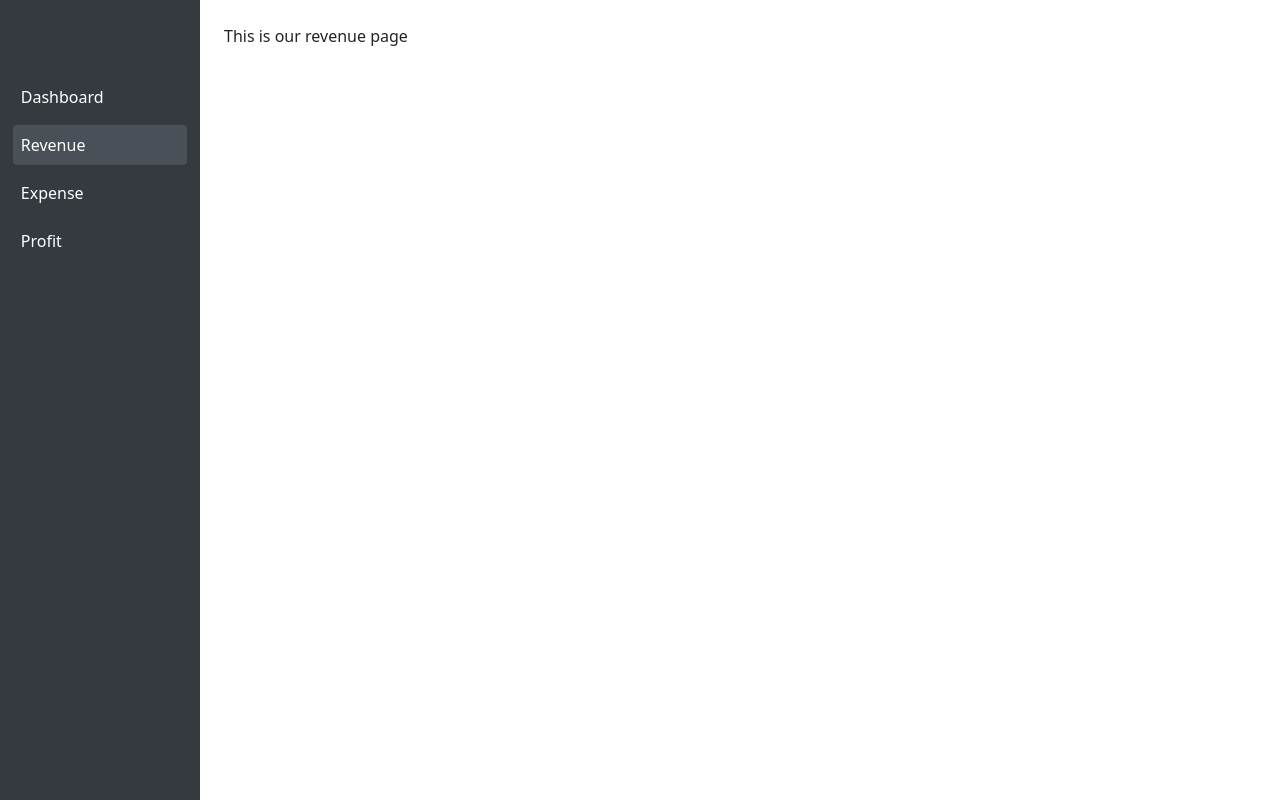
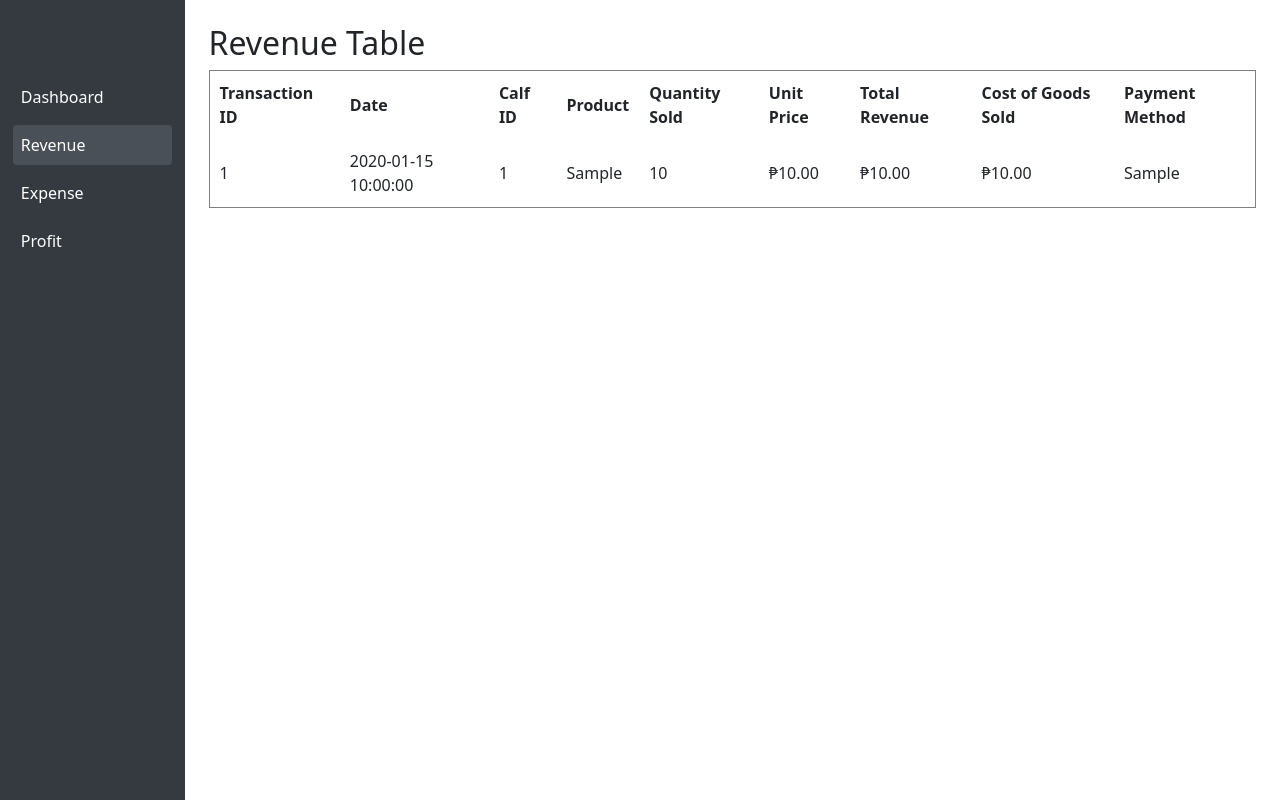
Before and after one commit to luisantoniojopia/infoman-finals-smdf-dtbs, a PHP site: page /index.php?page=revenue in a window 1280 px wide. Run offline with PHP 8.4, Linux system fonts and the light colour scheme; tables that the repository leaves empty or names only in its code hold one stand-in row (values such as "Sample post").

Commit message:
Add basic revenue table

```diff
--- a/revenue/revenue.php
+++ b/revenue/revenue.php
@@ -6,6 +6,47 @@
     <title>Document</title>
 </head>
 <body>
-    <p>This is our revenue page</p>
+        <?php
+    include 'db-connect.php'; // assumes this file sets up $conn (mysqli connection)
+
+    $query = "SELECT * FROM tb_revenue ORDER BY fld_index_revenue ASC";
+    $result = mysqli_query($conn, $query);
+
+    if (!$result) {
+        die("Query failed: " . mysqli_error($conn));
+    }
+    ?>
+
+    <h2>Revenue Table</h2>
+    <table border="1" cellpadding="10" cellspacing="0">
+        <thead>
+            <tr>
+                <th>Transaction ID</th>
+                <th>Date</th>
+                <th>Calf ID</th>
+                <th>Product</th>
+                <th>Quantity Sold</th>
+                <th>Unit Price</th>
+                <th>Total Revenue</th>
+                <th>Cost of Goods Sold</th>
+                <th>Payment Method</th>
+            </tr>
+        </thead>
+        <tbody>
+            <?php while ($row = mysqli_fetch_assoc($result)) : ?>
+                <tr>
+                    <td><?= htmlspecialchars($row['fld_revenue_id']) ?></td>
+                    <td><?= htmlspecialchars($row['fld_date_revenue']) ?></td>
+                    <td><?= htmlspecialchars($row['fld_calf_id']) ?></td>
+                    <td><?= htmlspecialchars($row['fld_product']) ?></td>
+                    <td><?= htmlspecialchars($row['fld_quantity_sold']) ?></td>
+                    <td>₱<?= number_format($row['fld_unit_price_product'], 2) ?></td>
+                    <td>₱<?= number_format($row['fld_total_revenue'], 2) ?></td>
+                    <td>₱<?= number_format($row['fld_cost_of_goods_sold'], 2) ?></td>
+                    <td><?= htmlspecialchars($row['fld_payment_method']) ?></td>
+                </tr>
+            <?php endwhile; ?>
+        </tbody>
+    </table>
 </body>
 </html>
```
